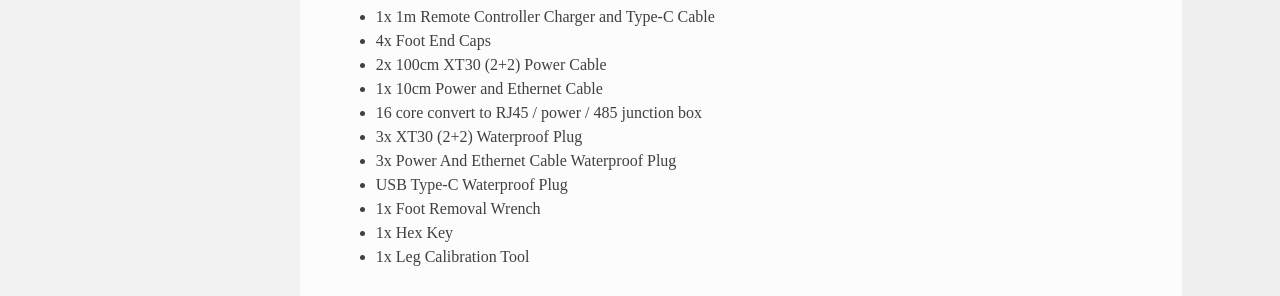
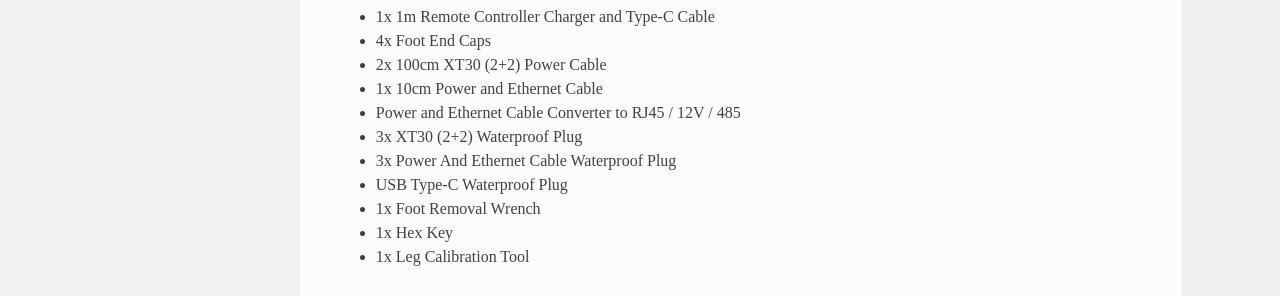
Before and after one commit to TrossenRobotics/unitree_b1_docs, a Sphinx documentation site: the page built from docs/specifications.rst, in a window 1280 px wide and 900 px high. Shown: the part 440-736 px from the top of the window. Built offline with Sphinx 7.4.7 and the Read the Docs theme 2.0.0, drawn with Linux system fonts in a browser that asks for light colours; some web fonts are replaced; formulas are drawn with MathJax 3.

Commit message:
Better describe network/power cable

```diff
--- a/docs/specifications.rst
+++ b/docs/specifications.rst
@@ -16,7 +16,7 @@ Packing List
 *   4x Foot End Caps
 *   2x 100cm XT30 (2+2) Power Cable
 *   1x 10cm Power and Ethernet Cable
-*   16 core convert to RJ45 / power / 485 junction box
+*   Power and Ethernet Cable Converter to RJ45 / 12V / 485
 *   3x XT30 (2+2) Waterproof Plug
 *   3x Power And Ethernet Cable Waterproof Plug
 *   USB Type-C Waterproof Plug
```
